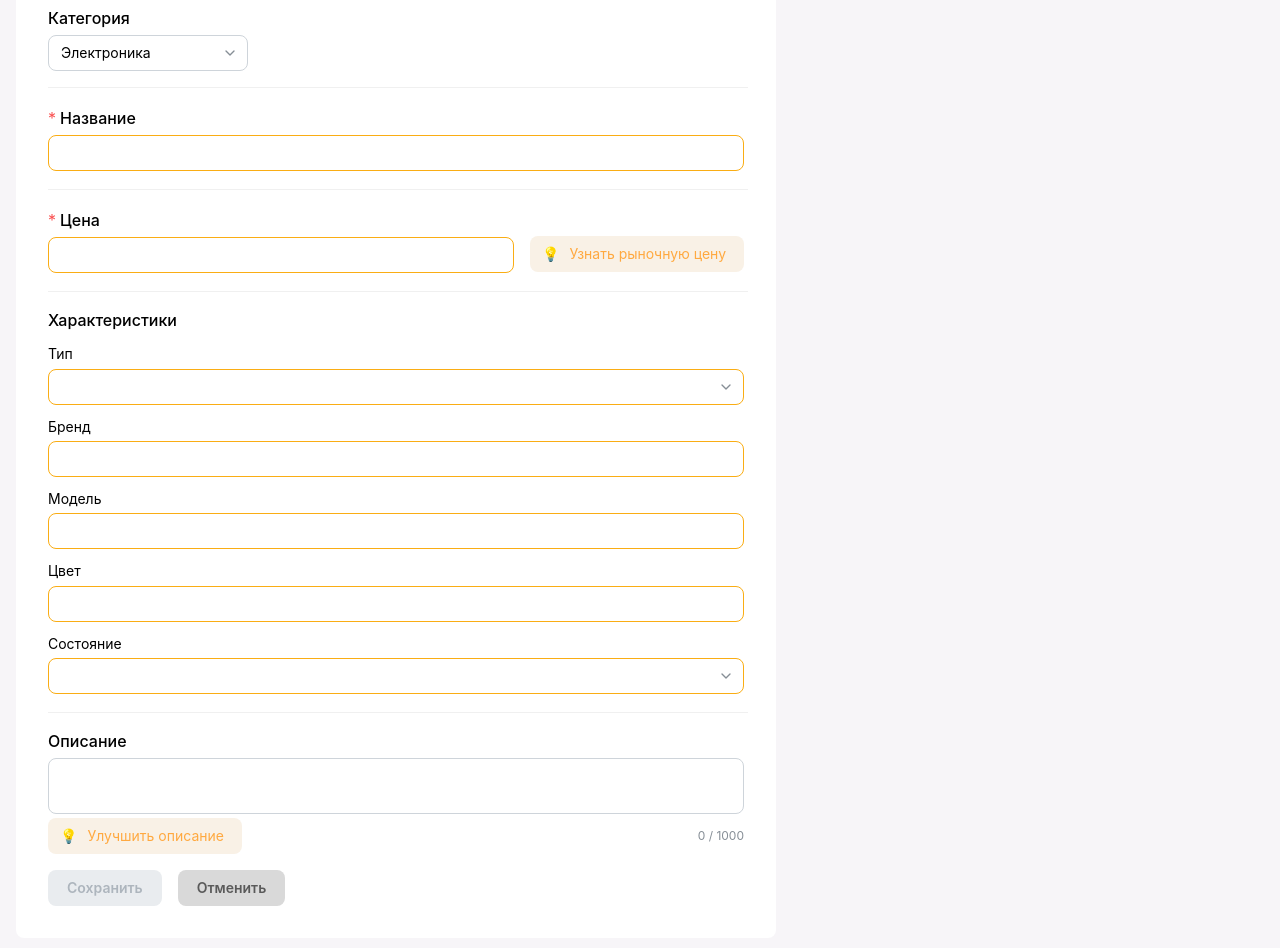
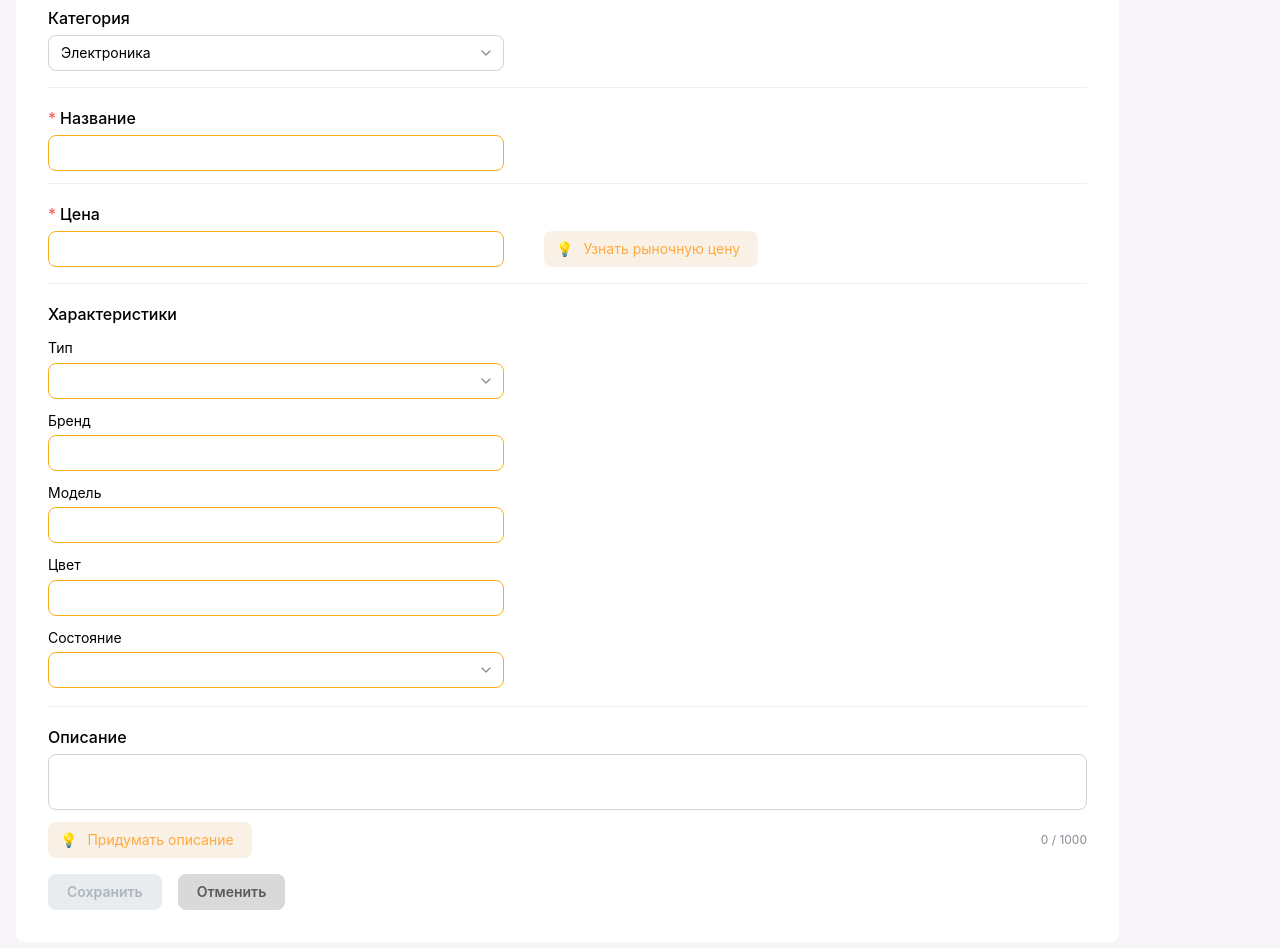
Before and after one commit to prossew/test-task, a React (Vite) app: page /ads/1/edit in a window 1280 px wide. Shown: the part 120-1068 px from the top of the page. Built offline with nearby package versions, Linux system fonts and the light colour scheme; no server answers.

Commit message:
feat: ai features - improve description and market price

```diff
--- a/src/pages/AdEditPage/AdEditPage.tsx
+++ b/src/pages/AdEditPage/AdEditPage.tsx
@@ -18,6 +18,7 @@ import { getItemById, updateItem } from "../../api/itemsApi";
 import ClearableInput from "../../components/ClearableInput/ClearableInput";
 import { IconChevronDown } from "@tabler/icons-react";
 import type { Category } from "../../types/item";
+import { improveDescription, getMarketPrice } from "../../api/llmApi";
 
 const CATEGORY_OPTIONS = [
   { value: "auto", label: "Авто" },
@@ -42,6 +43,14 @@ export default function AdEditPage() {
   const [description, setDescription] = useState("");
   const [params, setParams] = useState<Record<string, string>>({});
   const [initialized, setInitialized] = useState(false);
+  const [isImprovingDescription, setIsImprovingDescription] = useState(false);
+  const [isGettingPrice, setIsGettingPrice] = useState(false);
+  const [descriptionSuggestion, setDescriptionSuggestion] = useState<
+    string | null
+  >(null);
+  const [priceSuggestion, setPriceSuggestion] = useState<string | null>(null);
+  const [descriptionError, setDescriptionError] = useState(false);
+  const [priceError, setPriceError] = useState(false);
 
   useEffect(() => {
     if (item) {
@@ -53,7 +62,6 @@ export default function AdEditPage() {
       Object.entries(item.params).forEach(([k, v]) => {
         if (v !== undefined && v !== null) p[k] = String(v);
       });
-
       const draft = localStorage.getItem(`draft_${id}`);
       if (draft) {
         const parsed = JSON.parse(draft);
@@ -64,7 +72,6 @@ export default function AdEditPage() {
       } else {
         setParams(p);
       }
-
       setInitialized(true);
     }
   }, [item, id]);
@@ -107,9 +114,47 @@ export default function AdEditPage() {
 
   const isValid =
     title.trim() !== "" && price.trim() !== "" && Number(price) > 0;
+  const updateParam = (key: string, value: string) =>
+    setParams((prev) => ({ ...prev, [key]: value }));
 
-  const updateParam = (key: string, value: string) => {
-    setParams((prev) => ({ ...prev, [key]: value }));
+  const handleImproveDescription = async () => {
+    setIsImprovingDescription(true);
+    setDescriptionError(false);
+    setDescriptionSuggestion(null);
+    try {
+      const result = await improveDescription({
+        title,
+        category,
+        description,
+        price,
+        params,
+      });
+      setDescriptionSuggestion(result);
+    } catch {
+      setDescriptionError(true);
+    } finally {
+      setIsImprovingDescription(false);
+    }
+  };
+
+  const handleGetPrice = async () => {
+    setIsGettingPrice(true);
+    setPriceError(false);
+    setPriceSuggestion(null);
+    try {
+      const result = await getMarketPrice({
+        title,
+        category,
+        description,
+        price,
+        params,
+      });
+      setPriceSuggestion(result);
+    } catch {
+      setPriceError(true);
+    } finally {
+      setIsGettingPrice(false);
+    }
   };
 
   if (isLoading)
@@ -122,94 +167,155 @@ export default function AdEditPage() {
   return (
     <Box style={{ minHeight: "100vh" }}>
       <Container size="xl" py="xl">
-        <Box bg="white" p="xl" style={{ borderRadius: 8, maxWidth: 760 }}>
-          <Title order={1} fw={500} mr={10}>
+        <Box bg="white" p="xl" style={{ borderRadius: 8, maxWidth: 1103 }}>
+          <Title order={1} fw={500} mb={18}>
             Редактирование объявления
           </Title>
 
-          <Text fw={500} mb={4} mt={18}>
+          <Text fw={500} mb={4}>
             Категория
           </Text>
-
+          <Box maw={456}>
             <Select
               value={category}
               onChange={(v) => v && setCategory(v as Category)}
               data={CATEGORY_OPTIONS}
               mb="md"
-            w={200}
               rightSection={<IconChevronDown size={16} />}
             />
+          </Box>
           <Box
-            style={{
-              borderBottom: "1px solid #F0F0F0",
-              width: 700,
-              margin: "0 auto",
-              marginTop: "18",
-            }}
-          ></Box>
+            style={{ borderBottom: "1px solid #F0F0F0", marginBottom: 18 }}
+          />
 
-          <Text fw={500} mb={4} mt={18}>
+          <Text fw={500} mb={4}>
             <Text component="span" c="red" mr={4}>
               *
             </Text>
             Название
           </Text>
+          <Box maw={456}>
             <ClearableInput
               value={title}
               onChange={setTitle}
               mb="sm"
               borderColor={!title ? "#FAAD14" : undefined}
             />
+          </Box>
           <Box
-            style={{
-              borderBottom: "1px solid #F0F0F0",
-              width: 700,
-              margin: "0 auto",
-              marginTop: "18px",
-            }}
-          ></Box>
+            style={{ borderBottom: "1px solid #F0F0F0", marginBottom: 18 }}
+          />
 
-          <Group align="flex-end" mb="md" mt={18}>
-            <Box style={{ flex: 1 }}>
           <Text fw={500} mb={4}>
             <Text component="span" c="red" mr={4}>
               *
             </Text>
             Цена
           </Text>
+          <Group align="flex-start" mb="md">
+            <Box maw={456} style={{ flex: "0 0 456px" }}>
               <ClearableInput
                 value={price}
                 onChange={setPrice}
-                mb="sm"
                 borderColor={!price ? "#FAAD14" : undefined}
               />
             </Box>
-
+            <Box ml={24} style={{ position: "relative" }}>
+              {priceSuggestion && (
+                <Box
+                  p="md"
+                  style={{
+                    border: "1px solid #e9ecef",
+                    borderRadius: 8,
+                    backgroundColor: "#fff",
+                    width: 332,
+                    maxWidth: 332,
+                    position: "absolute",
+                    bottom: "100%",
+                    left: 0,
+                    zIndex: 100,
+                    boxShadow: "0 4px 12px rgba(0,0,0,0.1)",
+                    marginBottom: 8,
+                  }}
+                >
+                  <Text size="sm" fw={600} mb={4}>
+                    Ответ AI:
+                  </Text>
+                  <Text size="sm" mb="sm" style={{ whiteSpace: "pre-line" }}>
+                    {priceSuggestion}
+                  </Text>
+                  <Group>
+                    <Button
+                      size="xs"
+                      onClick={() => {
+                        const cleaned = priceSuggestion.replace(/[^\d]/g, "");
+                        if (cleaned) setPrice(cleaned);
+                        setPriceSuggestion(null);
+                      }}
+                    >
+                      Применить
+                    </Button>
+                    <Button
+                      size="xs"
+                      variant="subtle"
+                      color="gray"
+                      onClick={() => setPriceSuggestion(null)}
+                    >
+                      Закрыть
+                    </Button>
+                  </Group>
+                </Box>
+              )}
+              {priceError && (
+                <Box
+                  p="md"
+                  style={{
+                    border: "1px solid #ff4d4f",
+                    borderRadius: 8,
+                    backgroundColor: "#fff2f0",
+                    maxWidth: 360,
+                    position: "absolute",
+                    bottom: "100%",
+                    left: 0,
+                    zIndex: 100,
+                    boxShadow: "0 4px 12px rgba(0,0,0,0.1)",
+                    marginBottom: 8,
+                  }}
+                >
+                  <Text size="sm" c="red" fw={600}>
+                    Произошла ошибка при запросе к AI
+                  </Text>
+                  <Text size="sm" c="dimmed">
+                    Попробуйте повторить запрос или закройте уведомление
+                  </Text>
+                  <Button
+                    size="xs"
+                    variant="subtle"
+                    color="gray"
+                    mt="xs"
+                    onClick={() => setPriceError(false)}
+                  >
+                    Закрыть
+                  </Button>
+                </Box>
+              )}
               <Button
                 variant="none"
-              color="#FFA940"
                 fw={400}
                 leftSection={"💡"}
-              style={{
-                backgroundColor: "#F9F1E6",
-                borderColor: "#FFA940",
-                color: "#FFA940",
-                marginBottom: "13px",
-              }}
+                loading={isGettingPrice}
+                onClick={handleGetPrice}
+                style={{ backgroundColor: "#F9F1E6", color: "#FFA940" }}
               >
-              Узнать рыночную цену
+                {priceSuggestion ? "Повторить запрос" : "Узнать рыночную цену"}
               </Button>
+            </Box>
           </Group>
           <Box
-            style={{
-              borderBottom: "1px solid #F0F0F0",
-              width: 700,
-              margin: "0 auto",
-              marginTop: "-10px",
-            }}
-          ></Box>
+            style={{ borderBottom: "1px solid #F0F0F0", marginBottom: 18 }}
+          />
 
-          <Text fw={500} mb="sm" mt="md">
+          <Text fw={500} mb="sm">
             Характеристики
           </Text>
 
@@ -218,6 +324,7 @@ export default function AdEditPage() {
               <Text size="sm" mb={4}>
                 Тип
               </Text>
+              <Box maw={456}>
                 <Select
                   value={params.type ?? null}
                   onChange={(v) => updateParam("type", v ?? "")}
@@ -228,42 +335,50 @@ export default function AdEditPage() {
                   ]}
                   mb="sm"
                   styles={{
-                  input: { borderColor: !params.type ? "#FAAD14" : undefined },
+                    input: {
+                      borderColor: !params.type ? "#FAAD14" : undefined,
+                    },
                   }}
                   rightSection={<IconChevronDown size={16} />}
                 />
+              </Box>
               <Text size="sm" mb={4}>
                 Бренд
               </Text>
+              <Box maw={456}>
                 <ClearableInput
                   value={params.brand ?? ""}
                   onChange={(v) => updateParam("brand", v)}
                   mb="sm"
                   borderColor={!params.brand ? "#FAAD14" : undefined}
                 />
+              </Box>
               <Text size="sm" mb={4}>
                 Модель
               </Text>
+              <Box maw={456}>
                 <ClearableInput
                   value={params.model ?? ""}
                   onChange={(v) => updateParam("model", v)}
                   mb="sm"
                   borderColor={!params.model ? "#FAAD14" : undefined}
                 />
-
+              </Box>
               <Text size="sm" mb={4}>
                 Цвет
               </Text>
+              <Box maw={456}>
                 <ClearableInput
                   value={params.color ?? ""}
                   onChange={(v) => updateParam("color", v)}
                   mb="sm"
                   borderColor={!params.color ? "#FAAD14" : undefined}
                 />
+              </Box>
               <Text size="sm" mb={4}>
                 Состояние
               </Text>
-
+              <Box maw={456}>
                 <Select
                   value={params.condition ?? null}
                   onChange={(v) => updateParam("condition", v ?? "")}
@@ -279,43 +394,42 @@ export default function AdEditPage() {
                   }}
                   rightSection={<IconChevronDown size={16} />}
                 />
+              </Box>
             </>
           )}
 
-          <Box
-            style={{
-              borderBottom: "1px solid #F0F0F0",
-              width: 700,
-              margin: "0 auto",
-              marginTop: "18px",
-            }}
-          ></Box>
           {category === "auto" && (
             <>
-              <Text size="sm" mb={4} mt={18}>
+              <Text size="sm" mb={4}>
                 Бренд
               </Text>
+              <Box maw={456}>
                 <ClearableInput
                   value={params.brand ?? ""}
                   onChange={(v) => updateParam("brand", v)}
                   mb="sm"
                   borderColor={!params.brand ? "#FAAD14" : undefined}
                 />
-
+              </Box>
               <Text size="sm" mb={4}>
                 Модель
               </Text>
+              <Box maw={456}>
                 <TextInput
                   value={params.model ?? ""}
                   onChange={(e) => updateParam("model", e.currentTarget.value)}
                   mb="sm"
                   styles={{
-                  input: { borderColor: !params.model ? "#FAAD14" : undefined },
+                    input: {
+                      borderColor: !params.model ? "#FAAD14" : undefined,
+                    },
                   }}
                 />
+              </Box>
               <Text size="sm" mb={4}>
                 Год выпуска
               </Text>
+              <Box maw={456}>
                 <TextInput
                   value={params.yearOfManufacture ?? ""}
                   onChange={(e) =>
@@ -331,9 +445,11 @@ export default function AdEditPage() {
                     },
                   }}
                 />
+              </Box>
               <Text size="sm" mb={4}>
                 Коробка передач
               </Text>
+              <Box maw={456}>
                 <Select
                   value={params.transmission ?? null}
                   onChange={(v) => updateParam("transmission", v ?? "")}
@@ -347,13 +463,18 @@ export default function AdEditPage() {
                       borderColor: !params.transmission ? "#FAAD14" : undefined,
                     },
                   }}
+                  rightSection={<IconChevronDown size={16} />}
                 />
+              </Box>
               <Text size="sm" mb={4}>
                 Пробег
               </Text>
+              <Box maw={456}>
                 <TextInput
                   value={params.mileage ?? ""}
-                onChange={(e) => updateParam("mileage", e.currentTarget.value)}
+                  onChange={(e) =>
+                    updateParam("mileage", e.currentTarget.value)
+                  }
                   mb="sm"
                   type="number"
                   styles={{
@@ -362,9 +483,11 @@ export default function AdEditPage() {
                     },
                   }}
                 />
+              </Box>
               <Text size="sm" mb={4}>
                 Мощность двигателя
               </Text>
+              <Box maw={456}>
                 <TextInput
                   value={params.enginePower ?? ""}
                   onChange={(e) =>
@@ -378,6 +501,7 @@ export default function AdEditPage() {
                     },
                   }}
                 />
+              </Box>
             </>
           )}
 
@@ -386,6 +510,7 @@ export default function AdEditPage() {
               <Text size="sm" mb={4}>
                 Тип
               </Text>
+              <Box maw={456}>
                 <Select
                   value={params.type ?? null}
                   onChange={(v) => updateParam("type", v ?? "")}
@@ -396,15 +521,22 @@ export default function AdEditPage() {
                   ]}
                   mb="sm"
                   styles={{
-                  input: { borderColor: !params.type ? "#FAAD14" : undefined },
+                    input: {
+                      borderColor: !params.type ? "#FAAD14" : undefined,
+                    },
                   }}
+                  rightSection={<IconChevronDown size={16} />}
                 />
+              </Box>
               <Text size="sm" mb={4}>
                 Адрес
               </Text>
+              <Box maw={456}>
                 <TextInput
                   value={params.address ?? ""}
-                onChange={(e) => updateParam("address", e.currentTarget.value)}
+                  onChange={(e) =>
+                    updateParam("address", e.currentTarget.value)
+                  }
                   mb="sm"
                   styles={{
                     input: {
@@ -412,34 +544,51 @@ export default function AdEditPage() {
                     },
                   }}
                 />
+              </Box>
               <Text size="sm" mb={4}>
                 Площадь
               </Text>
+              <Box maw={456}>
                 <TextInput
                   value={params.area ?? ""}
                   onChange={(e) => updateParam("area", e.currentTarget.value)}
                   mb="sm"
                   type="number"
                   styles={{
-                  input: { borderColor: !params.area ? "#FAAD14" : undefined },
+                    input: {
+                      borderColor: !params.area ? "#FAAD14" : undefined,
+                    },
                   }}
                 />
+              </Box>
               <Text size="sm" mb={4}>
                 Этаж
               </Text>
+              <Box maw={456}>
                 <TextInput
                   value={params.floor ?? ""}
                   onChange={(e) => updateParam("floor", e.currentTarget.value)}
                   mb="sm"
                   type="number"
                   styles={{
-                  input: { borderColor: !params.floor ? "#FAAD14" : undefined },
+                    input: {
+                      borderColor: !params.floor ? "#FAAD14" : undefined,
+                    },
                   }}
                 />
+              </Box>
             </>
           )}
 
-          <Text fw={500} mb={4} mt="md">
+          <Box
+            style={{
+              borderBottom: "1px solid #F0F0F0",
+              marginBottom: 18,
+              marginTop: 18,
+            }}
+          />
+
+          <Text fw={500} mb={4}>
             Описание
           </Text>
           <Textarea
@@ -449,27 +598,92 @@ export default function AdEditPage() {
             minRows={4}
             mb={4}
           />
-          <Group justify="space-between" mb="md">
+
+          {descriptionSuggestion && (
+            <Box
+              mt="sm"
+              mb="sm"
+              p="md"
+              style={{
+                border: "1px solid #e9ecef",
+                borderRadius: 8,
+                backgroundColor: "#fff",
+              }}
+            >
+              <Text size="sm" fw={600} mb={4}>
+                Ответ AI:
+              </Text>
+              <Text size="sm" mb="sm" style={{ whiteSpace: "pre-line" }}>
+                {descriptionSuggestion}
+              </Text>
+              <Group>
+                а
+                <Button
+                  size="xs"
+                  onClick={() => {
+                    setDescription(descriptionSuggestion);
+                    setDescriptionSuggestion(null);
+                  }}
+                >
+                  Применить
+                </Button>
+                <Button
+                  size="xs"
+                  variant="subtle"
+                  color="gray"
+                  onClick={() => setDescriptionSuggestion(null)}
+                >
+                  Закрыть
+                </Button>
+              </Group>
+            </Box>
+          )}
+          {descriptionError && (
+            <Box
+              mt="sm"
+              mb="sm"
+              p="md"
+              style={{
+                border: "1px solid #ff4d4f",
+                borderRadius: 8,
+                backgroundColor: "#fff2f0",
+              }}
+            >
+              <Text size="sm" c="red" fw={600}>
+                Произошла ошибка при запросе к AI
+              </Text>
+              <Text size="sm" c="dimmed">
+                Попробуйте повторить запрос или закройте уведомление
+              </Text>
+              <Button
+                size="xs"
+                variant="subtle"
+                color="gray"
+                mt="xs"
+                onClick={() => setDescriptionError(false)}
+              >
+                Закрыть
+              </Button>
+            </Box>
+          )}
+
+          <Group justify="space-between" mb="md" mt="sm">
             <Button
               variant="none"
-              color="#FFA940"
               fw={400}
               leftSection={"💡"}
-              style={{
-                backgroundColor: "#F9F1E6",
-                borderColor: "#FFA940",
-                color: "#FFA940",
-              }}
+              loading={isImprovingDescription}
+              onClick={handleImproveDescription}
+              style={{ backgroundColor: "#F9F1E6", color: "#FFA940" }}
             >
-              Улучшить описание
+              {description ? "Улучшить описание" : "Придумать описание"}
             </Button>
-
             <Text size="xs" c="dimmed">
               {description.length} / 1000
             </Text>
           </Group>
 
-          <Group>
+          <Group mt="md">
             <Button
               onClick={() => mutate()}
               loading={isPending}
@@ -481,9 +695,7 @@ export default function AdEditPage() {
               variant="subtle"
               color="#5A5A5A"
               onClick={() => navigate(`/ads/${id}`)}
-              style={{
-                backgroundColor: "#D9D9D9",
-              }}
+              style={{ backgroundColor: "#D9D9D9" }}
             >
               Отменить
             </Button>
```
Also changed, not shown: src/api/llmApi.ts (+62 -0 lines), 1 other file (tests, documents, lock files or other folders). Lines whose indentation alone changed are shown as unchanged.
